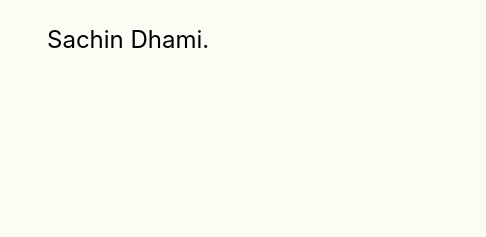
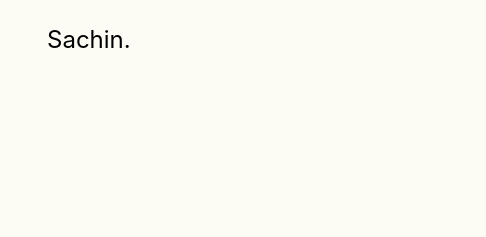
Before and after one commit to sachdhami/sachinwebpagenew, a plain HTML site: page index.html in a window 1280 px wide. Shown: the top 237 px of the page, 108-594 px from the left. Drawn offline with Linux system fonts and the light colour scheme.

Commit message:
Update index.html

```diff
--- a/index.html
+++ b/index.html
@@ -77,7 +77,7 @@
 <!-- combined Nav bar and nav bar mobile for image -->
     <nav class="uk-navbar-container uk-margin-small-left uk-margin-small-right uk-margin-xlarge-left uk-margin-xlarge-right" uk-navbar uk-sticky="sel-target: .uk-navbar-container; cls-active: uk-navbar-sticky">
         <div class="uk-navbar-left">
-            <a href="" class="uk-navbar-item uk-logo uk-light">Sachin Dhami.</a>
+            <a href="" class="uk-navbar-item uk-logo uk-light">Sachin.</a>
         </div>
         <div class="uk-navbar-center">
             <img src="img/my-notion-face-transparent.png" alt="Navbar Icon" class="navbar-icon">
```
